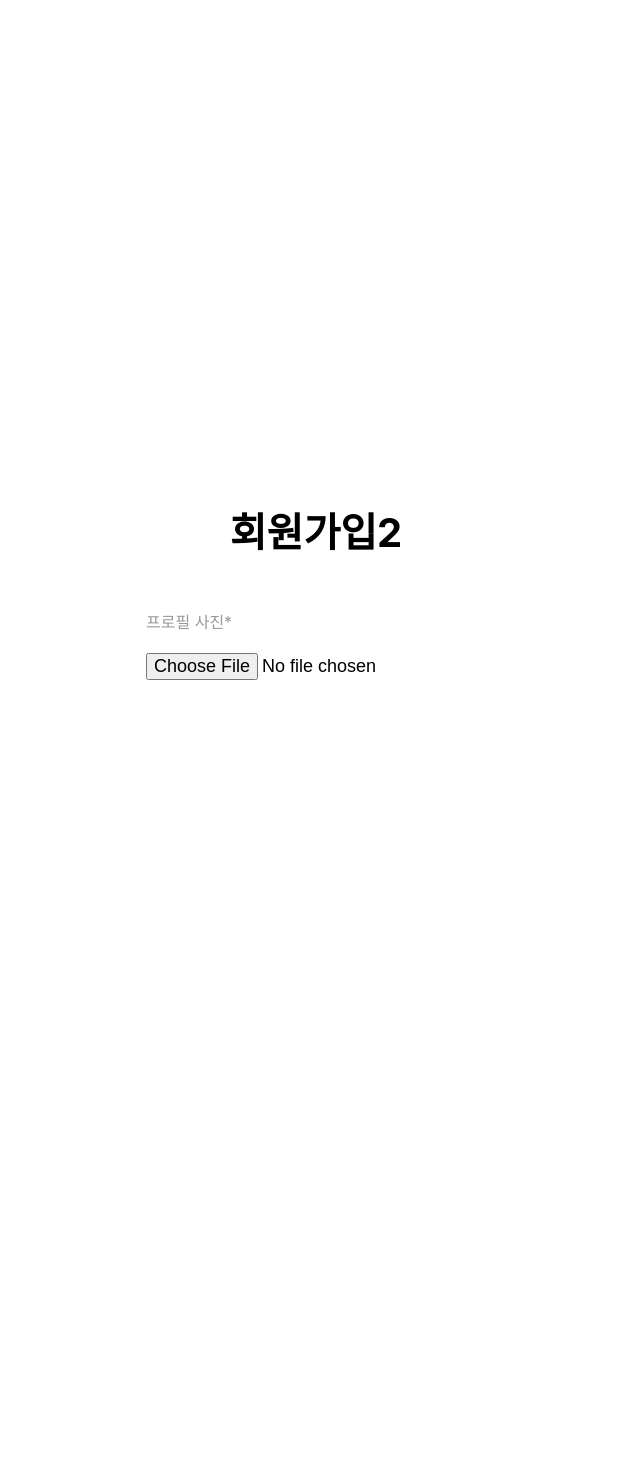
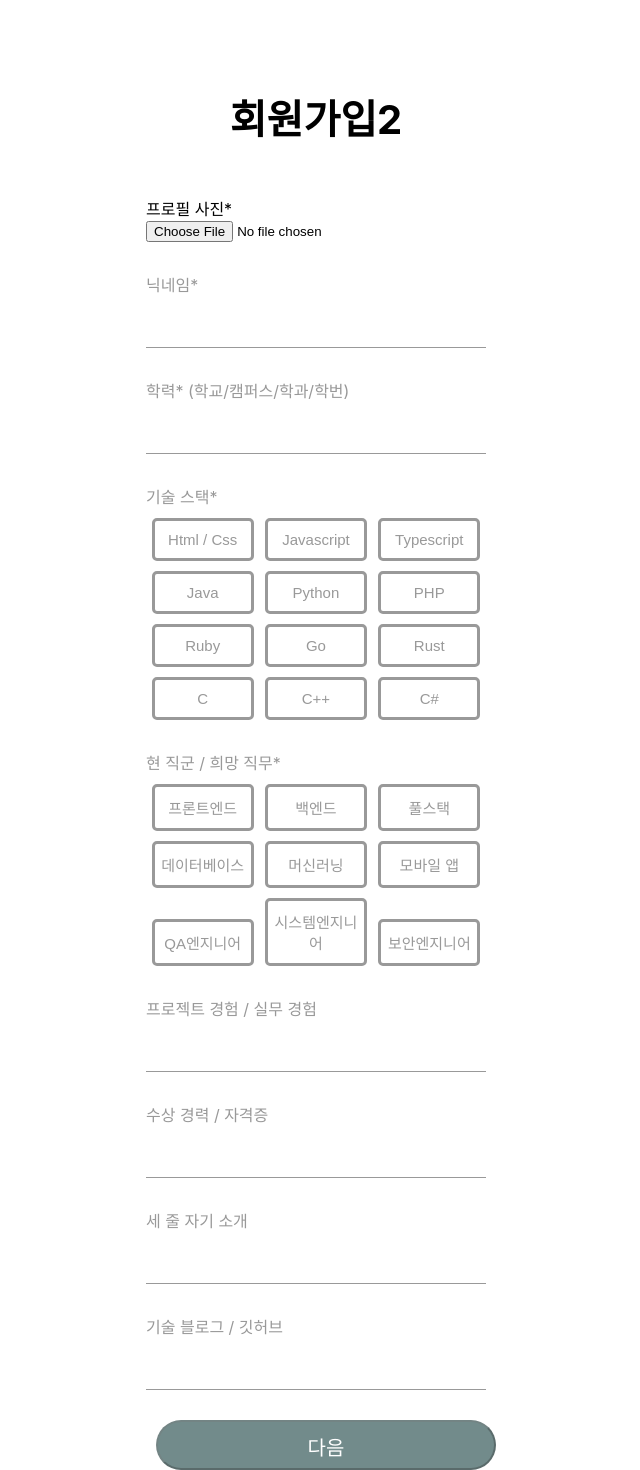
Before and after one commit to wontothree/React-Project, a React (Create React App) app in the folder web/: page /signupsecond in a window 1280 px wide. Shown: the part 21-1491 px from the top of the page, without its empty margins (324-964 px from the left). Before the commit the page ends 1200 px from the top, so only its background shows below. Built offline with nearby package versions, Linux system fonts and the light colour scheme.

Commit message:
fix: state management

```diff
--- a/web/src/App.jsx
+++ b/web/src/App.jsx
@@ -1,14 +1,10 @@
-import React, { createContext, useState } from "react";
+import React, { createContext, useState, useReducer, useEffect } from "react";
 import { BrowserRouter, Routes, Route } from "react-router-dom";
 
 import Home from "./pages/Home";
 import MyPage from "./pages/MyPage";
 import Signup from "./pages/Signup";
 import SignupSecond from "./pages/SignupSecond";
-
-import { useReducer } from "react";
-import { useEffect } from "react";
-
 
 const reducer = (state, action) => {
   let copyState = { ...state };
@@ -41,9 +37,12 @@ export const dataStateContext = React.createContext();
 export const dataDispatchContext = React.createContext();
 export const UserContext = createContext();
 
+
+
 function App() {
   const [dummyData, dispatch] = useReducer(reducer, {});
-  const [user, setUser] = useState({
+
+  const [userSignupData, setUserSignupData] = useState({
     userEmail: "",
     userPassword: "",
     userPasswordConfirm: "",
@@ -54,15 +53,15 @@ function App() {
     userSex: "",
     userPhone: "",
 
-    userPicture: "",
-    userNickname: "",
-    userCollege: "",
-    userSkill: "",
-    userJob: "",
-    userExperience: "",
-    userCareer: "",
-    userIntroduction: "",
-    userBlog: "",
+    userPicture: '',
+    userNickname: '',
+    userCollege: '',
+    userSkills: [],
+    userJob: [],
+    userExperience: '',
+    userCareer: '',
+    userIntroduction: '',
+    userBlog: '',
   });
 
   const initData = {
@@ -98,7 +97,7 @@ function App() {
   return (
     <dataStateContext.Provider value={dummyData}>
       <dataDispatchContext.Provider value={{ onCreate, onRemove }}>
-      <UserContext.Provider value={{ user, setUser }}>
+      <UserContext.Provider value={{ userSignupData, setUserSignupData }}>
         <BrowserRouter>
           <Routes>
             <Route path="/home" element={<Home />} />
--- a/web/src/components/signupsecond.css
+++ b/web/src/components/signupsecond.css
@@ -8,7 +8,7 @@
 .signup-form h1 {
   font-size: 40px;
   text-align: center;
-  /* margin-top: 400px; */
+  margin-top: 400px;
   margin-bottom: 50px;
 }
 
@@ -26,7 +26,7 @@
   width: 100%;
   padding: 20px 0px 10px;
   background-color: transparent;
-  border: none;
+  /* border: none; */
   font-size: 18px;
 }
 
--- a/web/src/pages/SignupSecond.jsx
+++ b/web/src/pages/SignupSecond.jsx
@@ -1,39 +1,16 @@
 import { UserContext } from "../App";
-import React, { useState, useEffect, useContext } from "react";
+import React, { useEffect, useContext } from "react";
 
 import Button from "../components/Button";
 import Formbox from "../components/Formbox";
-
 import "../components/signupsecond.css";
 
 const SignupSecond = () => {
-  const [userSignupData, setUserSignupData] = useState({
-    userEmail: "",
-    userPassword: "",
-    userPasswordConfirm: "",
-    userName: "",
-    userBirthdateYear: "",
-    userBirthdateMonth: "",
-    userBirthdateDay: "",
-    userSex: "",
-    userPhone: "",
-
-    userPicture: '',
-    userNickname: '',
-    userCollege: '',
-    userSkills: [],
-    userJob: [],
-    userExperience: '',
-    userCareer: '',
-    userIntroduction: '',
-    userBlog: '',
-  });
-
-  const { user, setUser } = useContext(UserContext);
+  const { userSignupData, setUserSignupData } = useContext(UserContext);
 
   const onChangeInput = e => {
     const { id, value } = e.target;
-    setUser(prev => ({
+    setUserSignupData(prev => ({
       ...prev,
       [id]: value,
     }));
@@ -56,7 +33,7 @@ const SignupSecond = () => {
   };
 
   useEffect(() => {
-    console.log(user);
+    console.log(userSignupData);
   });
 
   const isValidSignup = 0;
@@ -66,12 +43,17 @@ const SignupSecond = () => {
       <section className="signup-form">
         <h1 style={{ size: 20 }}>회원가입2</h1>
         <form method="post" encType="multipart/form-data">
-          <div className="userPicture">
+          <div>
             <label htmlFor="userPicture">프로필 사진*</label>
-            {user.userPicture !== "" ? (
-              <>
               <div>
-                <img src={user.userPicture} alt="user" />
+                <input
+                type="file"
+                id="userPicture"
+                name="chooseFile"
+                accept="image/*"
+                title="프로필 사진"
+                onChange={onChangeInput}
+                />
               </div>
               <Formbox htmlFor="userNickname" name="닉네임*" type="text" title="닉네임" onChange={onChangeInput}/>
               <Formbox htmlFor="userCollege" name="학력* (학교/캠퍼스/학과/학번)" type="text" title="학력" onChange={onChangeInput}/>
@@ -108,17 +90,7 @@ const SignupSecond = () => {
               <Formbox htmlFor="userCareer" name="수상 경력 / 자격증" type="text"  title="경력" onChange={onChangeInput}/>
               <Formbox htmlFor="userIntroduction" name="세 줄 자기 소개" type="text" title="자기소개" onChange={onChangeInput}/>
               <Formbox htmlFor="userBlog" name="기술 블로그 / 깃허브" type="url" title="블로그" onChange={onChangeInput}/>
-              <Button id="submitRegister" condition={isValidSignup} disabled={!isValidSignup}/></>
-            ) : (
-              <input
-                type="file"
-                id="userPicture"
-                name="chooseFile"
-                accept="image/*"
-                title="프로필 사진"
-                onChange={onChangeInput}
-              />
-            )}
+              <Button id="submitRegister" condition={isValidSignup} disabled={!isValidSignup}/>
           </div>
         </form>
       </section>
```
